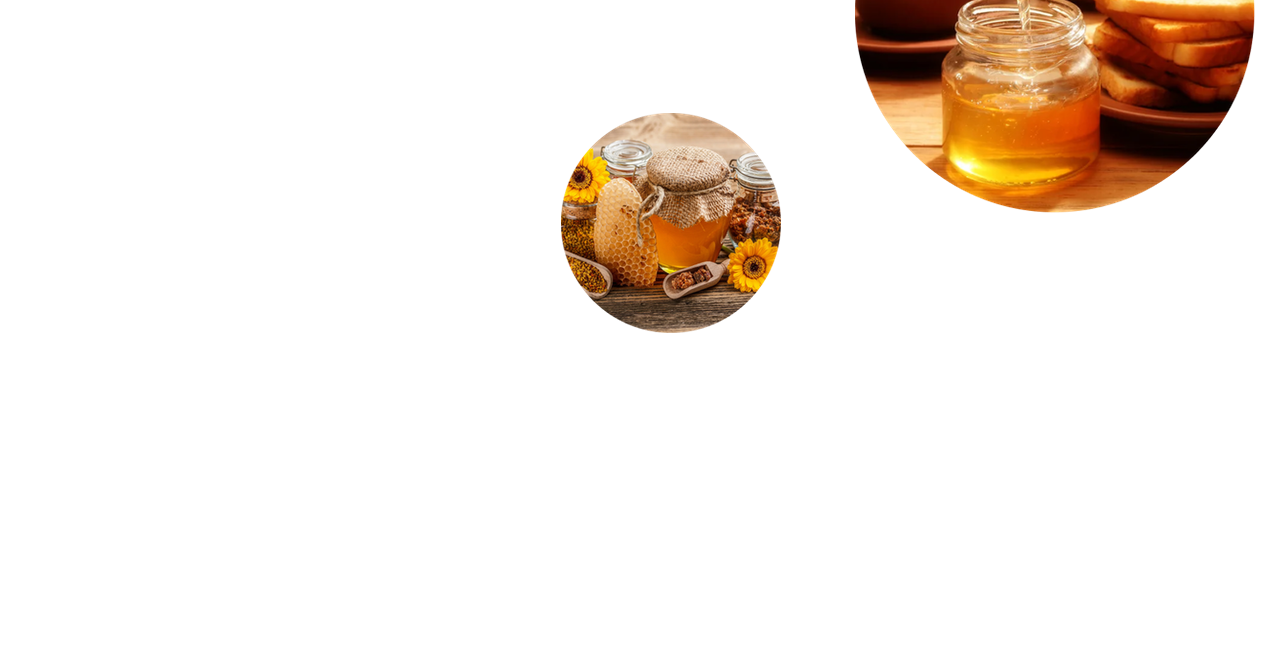
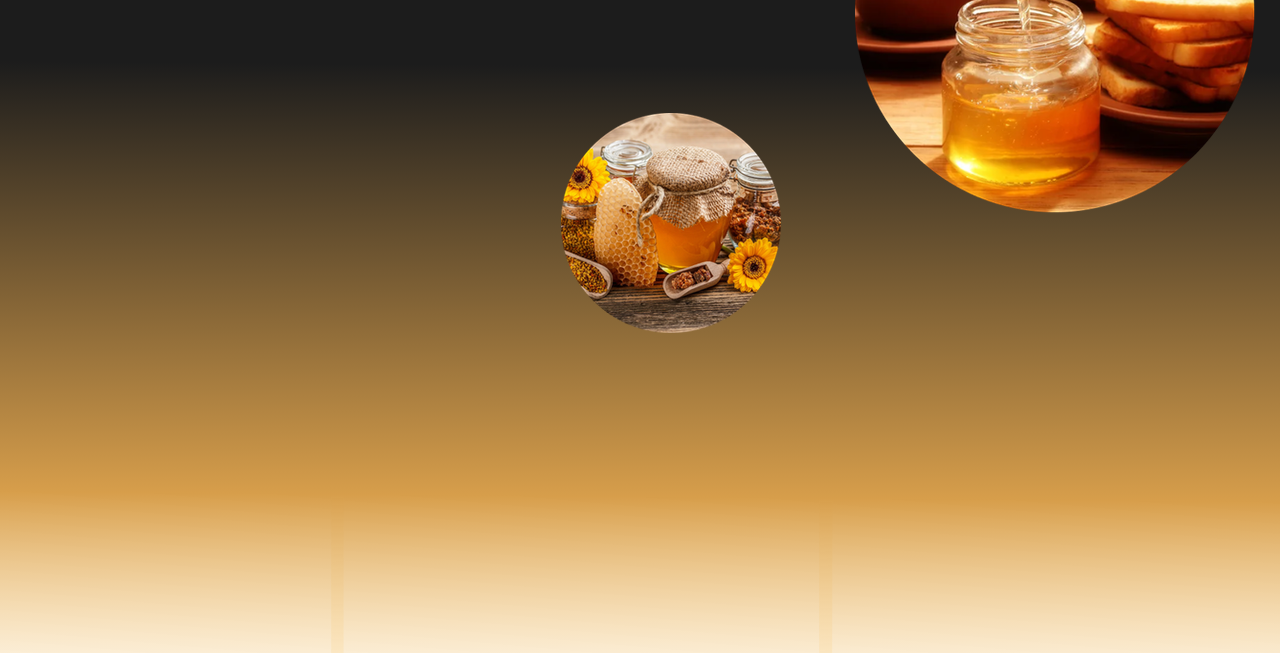
Before and after one commit to Salamandra0011/Market, a website: page index.html in a window 1280 px wide. Shown: the part 447-1100 px from the top of the page. Before the commit the page ends 800 px from the top, so only its background shows below. Drawn offline with nearby package versions, Linux system fonts and the light colour scheme.

Commit message:
Установлен фон и растянут на всю ширину экрана

```diff
--- a/css/style.css
+++ b/css/style.css
@@ -1,9 +1,6 @@
 body {
-    background: url('images/bg1.svg') no-repeat center center fixed;
-    -webkit-background-size: cover;
-    -moz-background-size: cover;
+    background: url(../images/bg1.svg) no-repeat;
     background-size: cover;
-    -o-background-size: cover;
 }
 .circleImage {
     margin-top: 110px;
--- a/index.html
+++ b/index.html
@@ -12,8 +12,7 @@
     <link rel="stylesheet" href="./css/style.css">
     <link href="https://fonts.googleapis.com/css2?family=Montserrat:wght@400;600;700&display=swap" rel="stylesheet">
 </head>
-<body>
-
+<body style="height: 3000px">
 <header class="header row" id="header">
 <!--    <img src="./images/bg1.svg" alt="bg" class="background">-->
 
```
